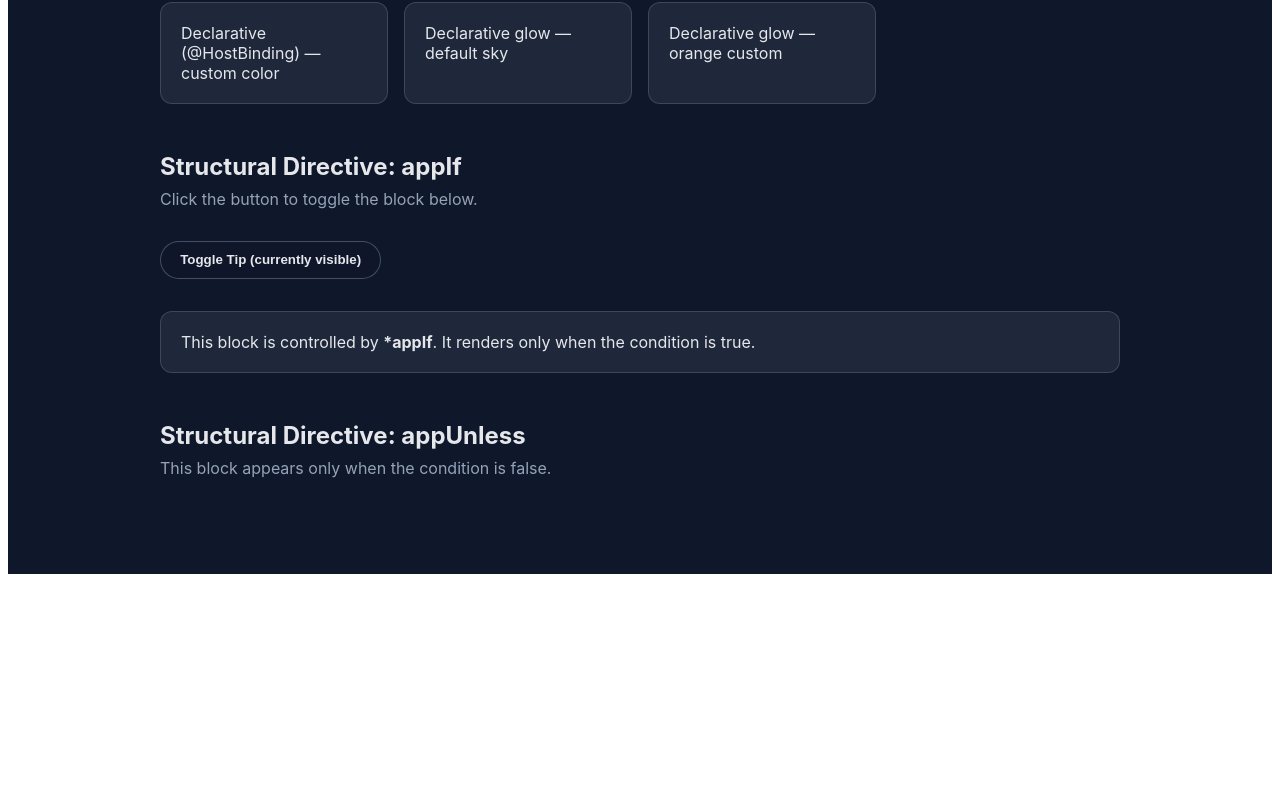
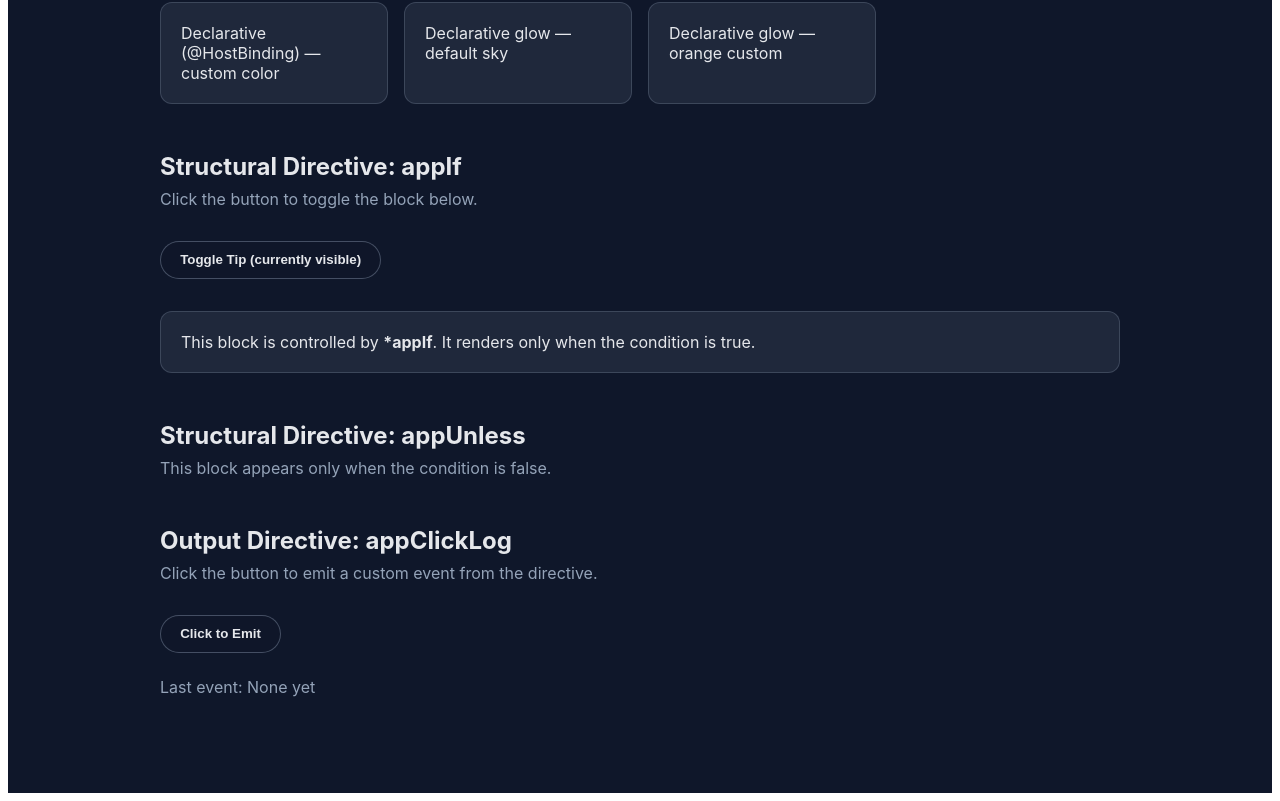
Before and after one commit to RamanMilashevich/angular-study, an Angular app in the folder directives-playground/: page / in a window 1280 px wide. Shown: the part 276-1077 px from the top of the page. Before the commit the page ends 858 px from the top, so only its background shows below. Built offline with nearby package versions, Linux system fonts and the light colour scheme.

Commit message:
feat: add output directive example

```diff
--- a/directives-playground/src/app/app.html
+++ b/directives-playground/src/app/app.html
@@ -62,4 +62,20 @@
       It renders only when the condition is false.
     </div>
   </section>
+
+  <section class="section">
+    <h2>Output Directive: appClickLog</h2>
+    <p class="hint">Click the button to emit a custom event from the directive.</p>
+
+    <button
+      class="btn"
+      type="button"
+      [appClickLog]="getClickLabel()"
+      (appClickLogEvent)="onLoggedClick($event)"
+    >
+      Click to Emit
+    </button>
+
+    <p class="hint">Last event: {{ lastClickMessage() }}</p>
+  </section>
 </main>
--- a/directives-playground/src/app/app.ts
+++ b/directives-playground/src/app/app.ts
@@ -1,13 +1,21 @@
 import { Component, signal } from '@angular/core';
 import { AppIfDirective } from './directives/app-if';
 import { AppUnlessDirective } from './directives/app-unless';
+import { ClickLogDirective } from './directives/click-log';
 import { HighlightDirective } from './directives/highlight';
 import { HoverGlowDirective } from './directives/hover-glow';
 import { HoverHighlightDirective } from './directives/hover-highlight';
 
 @Component({
   selector: 'app-root',
-  imports: [AppIfDirective, AppUnlessDirective, HighlightDirective, HoverGlowDirective, HoverHighlightDirective],
+  imports: [
+    AppIfDirective,
+    AppUnlessDirective,
+    ClickLogDirective,
+    HighlightDirective,
+    HoverGlowDirective,
+    HoverHighlightDirective,
+  ],
   templateUrl: './app.html',
   styleUrl: './app.css'
 })
@@ -15,8 +23,20 @@ export class App {
   protected readonly title = signal('directives-playground');
   protected readonly favoriteColor = signal('lightgreen');
   protected readonly showTip = signal(true);
+  protected readonly lastClickMessage = signal('None yet');
+  protected readonly clickCount = signal(0);
 
   toggleTip(): void {
     this.showTip.update((current) => !current);
   }
+
+  onLoggedClick(message: string): void {
+    this.lastClickMessage.set(message);
+    this.clickCount.update((count) => count + 1);
+  }
+
+  getClickLabel(): string {
+    const time = new Date().toLocaleTimeString();
+    return `Button clicked at ${time} (count: ${this.clickCount() + 1})`;
+  }
 }
--- /dev/null
+++ b/directives-playground/src/app/directives/click-log.ts
@@ -0,0 +1,16 @@
+import { Directive, EventEmitter, HostListener, Input, Output } from '@angular/core';
+
+@Directive({
+  selector: '[appClickLog]',
+  standalone: true,
+})
+export class ClickLogDirective {
+  @Input('appClickLog') label = 'clicked';
+
+  @Output() appClickLogEvent = new EventEmitter<string>();
+
+  @HostListener('click')
+  onClick(): void {
+    this.appClickLogEvent.emit(this.label);
+  }
+}
```
Also changed, not shown: 1 other file (tests, documents, lock files or other folders).
